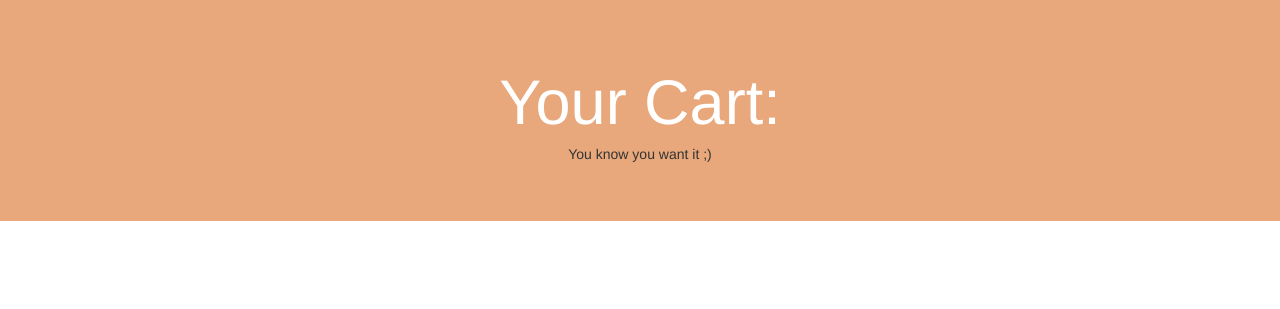
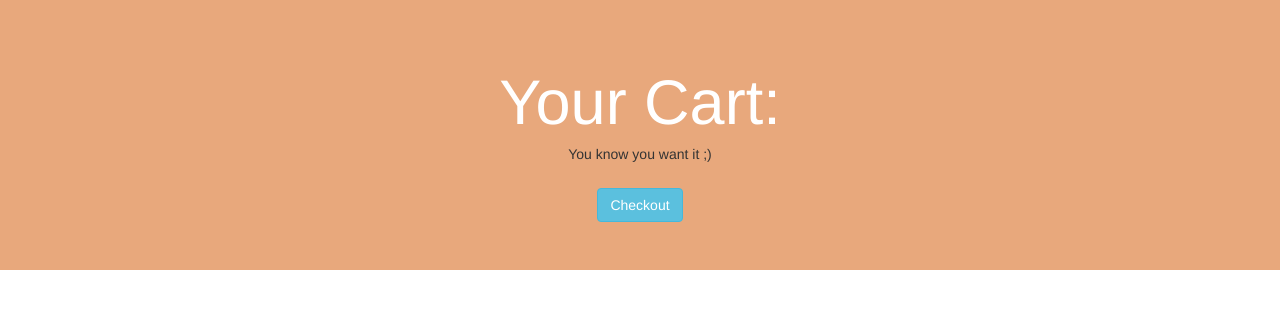
Before and after one commit to APNovichkov/contractor-project, a Flask app: page /store/cart in a window 1280 px wide. Shown: the part 58-367 px from the top of the page. Run offline with Flask 2, Linux system fonts and the light colour scheme; data that the repository does not hold is empty; some libraries are stand-ins or nearby versions.

Commit message:
[fix][addition] Fixed some bugs and added checkout option in cart

```diff
--- a/app.py
+++ b/app.py
@@ -60,6 +60,11 @@ def add_review():
     reviews.insert_one(review)
     return redirect(url_for("show_product", product_id=review['product_id']))
 
+@app.route("/store/cart/checkout")
+def checkout_cart():
+    cart.delete_many({})
+    return redirect(url_for("show_cart"))
+
 
 @app.route("/store/<product_id>")
 def show_product(product_id):
--- a/templates/cart_show.html
+++ b/templates/cart_show.html
@@ -7,6 +7,9 @@
     <div class="row">
         <h1 style="color: #FFFFFF">Your Cart:</h1>
         <h5>You know you want it ;)</h5>
+        <form action="/store/cart/checkout" style="padding-top:15px">
+            <input type="submit" class="btn btn-info" value="Checkout" />
+        </form>
     </div>
 </div>
 
```
